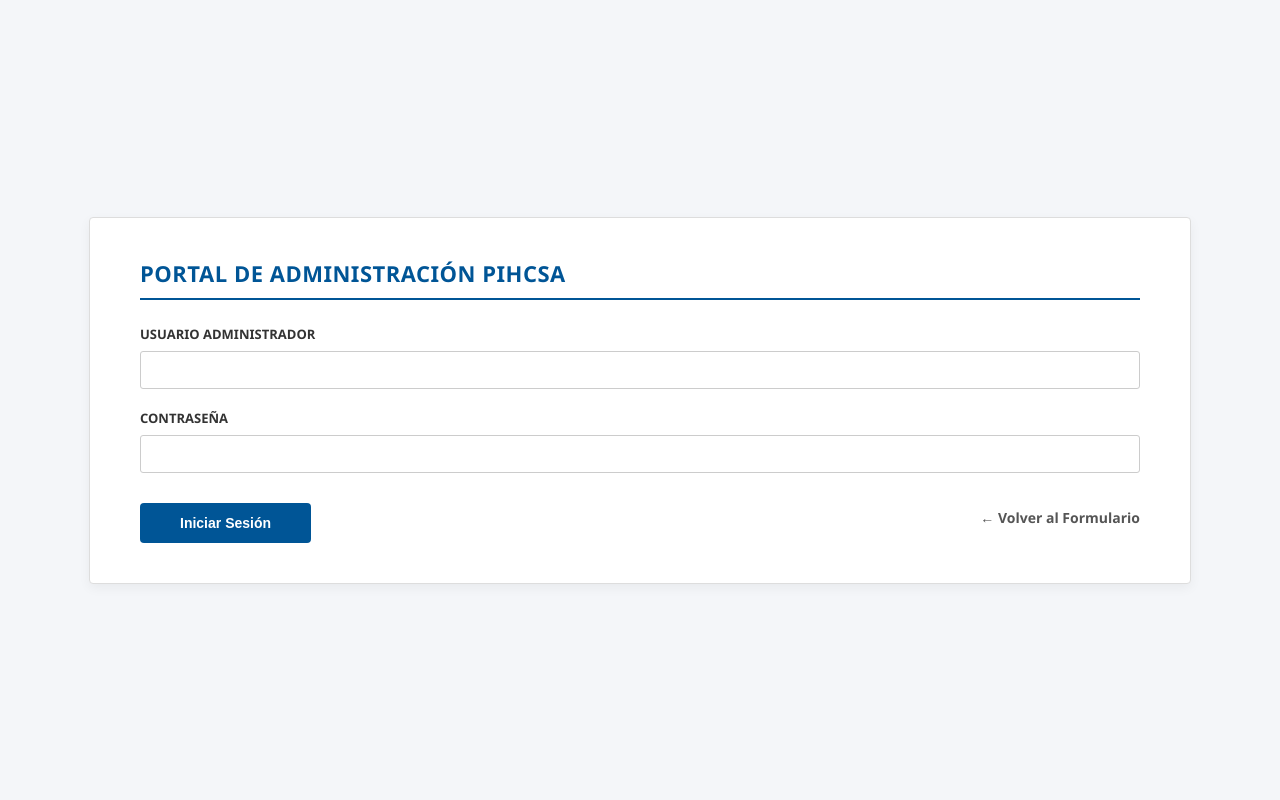
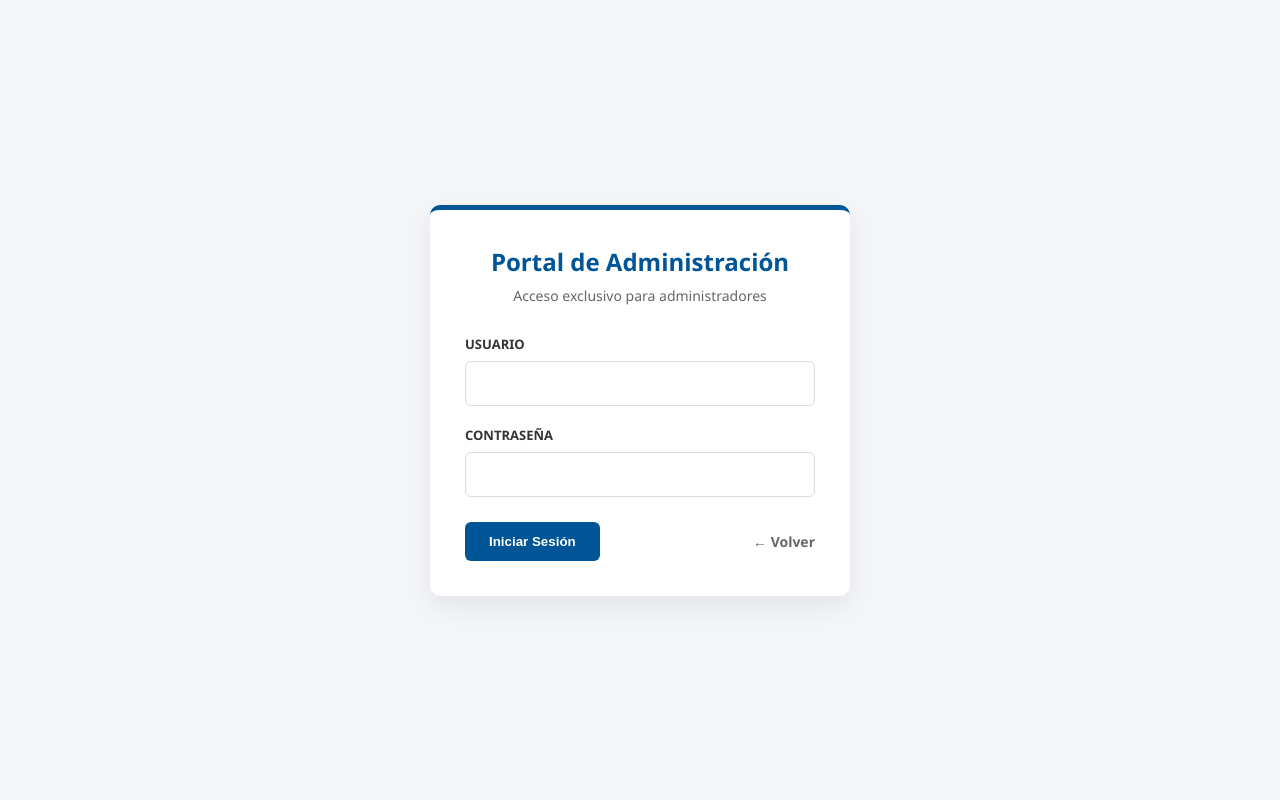
Before and after one commit to johanUtm04/Formulario-Clientes-Pihcsa, a PHP site: page /login.php in a window 1280 px wide. Run offline with PHP 8.4, Linux system fonts and the light colour scheme.

Commit message:
feat: login working

```diff
--- a/login.php
+++ b/login.php
@@ -7,10 +7,10 @@ if (isset($_SESSION['admin_logged_in']) && $_SESSION['admin_logged_in'] === true
 }
 
 require_once 'conexion.php';
-
 $error = "";
 
 if ($_SERVER["REQUEST_METHOD"] == "POST") {
+    if (isset($_POST['username']) && isset($_POST['password'])) {
         $username = mysqli_real_escape_string($conexion, strtolower(trim($_POST['username'])));
         $password = trim($_POST['password']);
 
@@ -20,12 +20,12 @@ if ($_SERVER["REQUEST_METHOD"] == "POST") {
 
             if ($resultado && mysqli_num_rows($resultado) == 1) {
                 $usuario = mysqli_fetch_assoc($resultado);
+                $hashed_input = hash('sha256', $password);
 
-            if (password_verify($password, $usuario['password'])) {
+                if ($hashed_input === $usuario['password']) {
                     $_SESSION['admin_logged_in'] = true;
                     $_SESSION['admin_id'] = $usuario['id'];
                     $_SESSION['admin_nombre'] = $usuario['nombre'];
-
                     header("Location: admin.php");
                     exit;
                 } else {
@@ -36,8 +36,8 @@ if ($_SERVER["REQUEST_METHOD"] == "POST") {
             }
         }
     }
+}
 ?>
-
 <!DOCTYPE html>
 <html lang="es">
 <head>
@@ -45,144 +45,170 @@ if ($_SERVER["REQUEST_METHOD"] == "POST") {
     <meta name="viewport" content="width=device-width, initial-scale=1.0">
     <title>Login - Administrador PIHCSA</title>
 <style>
-        .contenedor_formulario {
-            width: 1000px;
-            margin: 20px auto;
-            border: 1px solid #ddd;
-            padding: 40px 50px;
-            background: #fff;
-            font-family: 'Segoe UI', Tahoma, Geneva, Verdana, sans-serif;
-            border-radius: 4px;
-            box-shadow: 0 4px 12px rgba(0,0,0,0.05);
+    * {
+        margin: 0;
+        padding: 0;
+        box-sizing: border-box;
     }
 
-        .producto-titulo h3 {
-            color: #005596;
-            border-bottom: 2px solid #005596;
-            padding-bottom: 10px;
-            margin-top: 0;
-            margin-bottom: 25px;
-            font-size: 22px;
-            text-transform: uppercase;
-            letter-spacing: 0.5px;
+    body {
+        min-height: 100vh;
+        display: flex;
+        justify-content: center;
+        align-items: center;
+        background: #f4f6f9;
+        font-family: 'Segoe UI', sans-serif;
+        padding: 20px;
     }
 
-        .segmento-campo {
+    .login-card {
+        width: 100%;
+        max-width: 420px;
+        background: #ffffff;
+        border-radius: 10px;
+        padding: 35px;
+        box-shadow: 0 10px 30px rgba(0,0,0,.08);
+        border-top: 5px solid #005596;
+    }
+
+    .login-header {
+        text-align: center;
+        margin-bottom: 30px;
+    }
+
+    .login-header h2 {
+        color: #005596;
+        font-size: 24px;
+        margin-bottom: 8px;
+    }
+
+    .login-header p {
+        color: #666;
+        font-size: 14px;
+    }
+
+    .form-group {
         margin-bottom: 20px;
     }
 
-        .segmento-campo p {
-            margin: 0 0 8px 0;
+    .form-group label {
+        display: block;
+        margin-bottom: 8px;
         font-size: 13px;
-            font-weight: bold;
+        font-weight: 600;
         color: #333;
     }
 
-        .campo {
+    .form-control {
         width: 100%;
-            padding: 10px 12px;
-            border: 1px solid #ccc;
-            border-radius: 3px;
+        height: 45px;
+        border: 1px solid #dcdcdc;
+        border-radius: 6px;
+        padding: 0 15px;
         font-size: 14px;
-            box-sizing: border-box;
-            outline: none;
-            transition: border-color 0.2s ease;
+        transition: .3s;
     }
 
-        .campo:focus {
+    .form-control:focus {
+        outline: none;
         border-color: #005596;
+        box-shadow: 0 0 0 3px rgba(0,85,150,.1);
     }
 
-        .btn_pihcsa {
-            background: #005596;
-            color: #fff;
-            border: none;
-            padding: 12px 40px;
-            font-weight: bold;
-            cursor: pointer;
-            margin-top: 10px;
-            border-radius: 4px;
-            font-size: 14px;
-            transition: background 0.3s ease;
+    .actions {
+        display: flex;
+        justify-content: space-between;
+        align-items: center;
+        margin-top: 25px;
     }
 
-        .btn_pihcsa:hover {
+    .btn-login {
+        background: #005596;
+        color: white;
+        border: none;
+        padding: 12px 24px;
+        border-radius: 6px;
+        cursor: pointer;
+        font-weight: 600;
+        transition: .3s;
+    }
+
+    .btn-login:hover {
         background: #003d6b;
     }
 
-        body {
-            background-color: #f4f6f9;
-            margin: 0;
-            display: flex;
-            justify-content: center;
-            align-items: center;
-            min-height: 100vh;
-        }
-
-        .login-actions {
-            display: flex;
-            justify-content: space-between;
-            align-items: center;
-            margin-top: 10px;
-        }
-
     .btn-back {
-            color: #555;
+        color: #666;
+        text-decoration: none;
         font-size: 14px;
         font-weight: 600;
-            text-decoration: none;
-            font-family: 'Segoe UI', sans-serif;
-            transition: color 0.2s ease;
     }
 
     .btn-back:hover {
         color: #005596;
-            text-decoration: underline;
     }
 
     .error-msg {
-            color: #d9534f;
-            background: #fdf7f7;
+        background: #fff0f0;
+        color: #c62828;
+        border: 1px solid #f5c2c2;
         padding: 12px;
-            border-radius: 4px;
+        border-radius: 6px;
         margin-bottom: 20px;
         text-align: center;
-            font-size: 14px;
-            border: 1px solid #d9534f;
-            font-family: 'Segoe UI', sans-serif;
     }
 </style>
-</head>
+
 <body>
 
-<div class="contenedor_formulario">
+<div class="login-card">
 
-    <div class="producto-titulo">
-        <h3>Portal de Administración PIHCSA</h3>
+    <div class="login-header">
+        <h2>Portal de Administración</h2>
+        <p>Acceso exclusivo para administradores</p>
     </div>
 
     <?php if (!empty($error)): ?>
-        <div class="error-msg"><?php echo $error; ?></div>
+        <div class="error-msg">
+            <?php echo $error; ?>
+        </div>
     <?php endif; ?>
 
     <form action="login.php" method="POST">
 
-        <div class="segmento-campo">
-            <p>USUARIO ADMINISTRADOR</p>
-            <input type="text" id="username" name="username" class="campo" required autocomplete="off">
+        <div class="form-group">
+            <label for="username">USUARIO</label>
+            <input
+                type="text"
+                id="username"
+                name="username"
+                class="form-control"
+                autocomplete="off"
+                required>
         </div>
 
-        <div class="segmento-campo">
-            <p>CONTRASEÑA</p>
-            <input type="password" id="password" name="password" class="campo" required>
+        <div class="form-group">
+            <label for="password">CONTRASEÑA</label>
+            <input
+                type="password"
+                id="password"
+                name="password"
+                class="form-control"
+                required>
         </div>
 
-        <div class="login-actions">
-            <button type="submit" class="btn_pihcsa">Iniciar Sesión</button>
-            <a href="index.php" class="btn-back">← Volver al Formulario</a>
+        <div class="actions">
+            <button type="submit" class="btn-login">
+                Iniciar Sesión
+            </button>
+
+            <a href="index.php" class="btn-back">
+                ← Volver
+            </a>
         </div>
 
     </form>
+
 </div>
 
 </body>
```
Also changed, not shown: 2 other files. Lines whose indentation alone changed are shown as unchanged.
